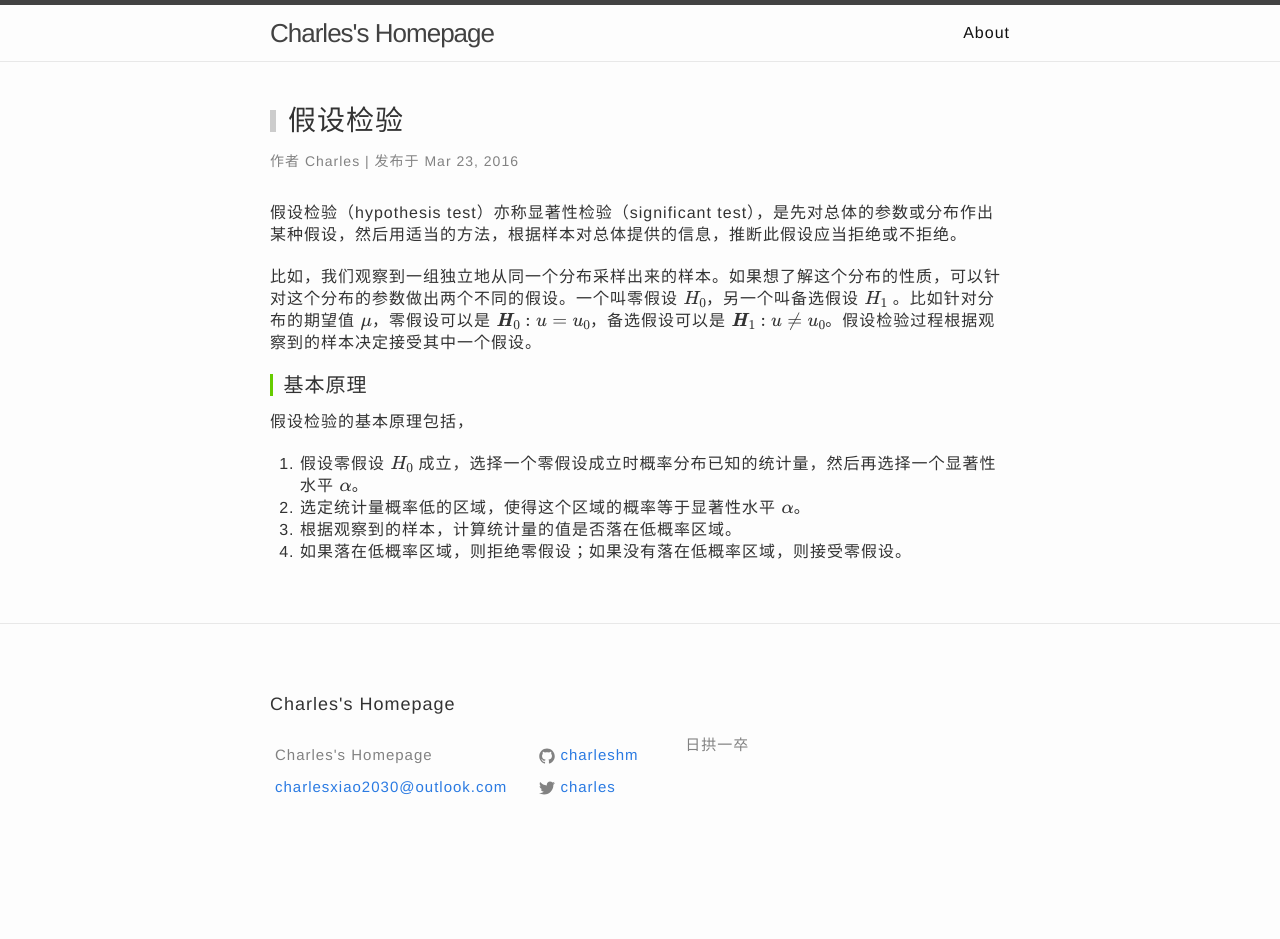
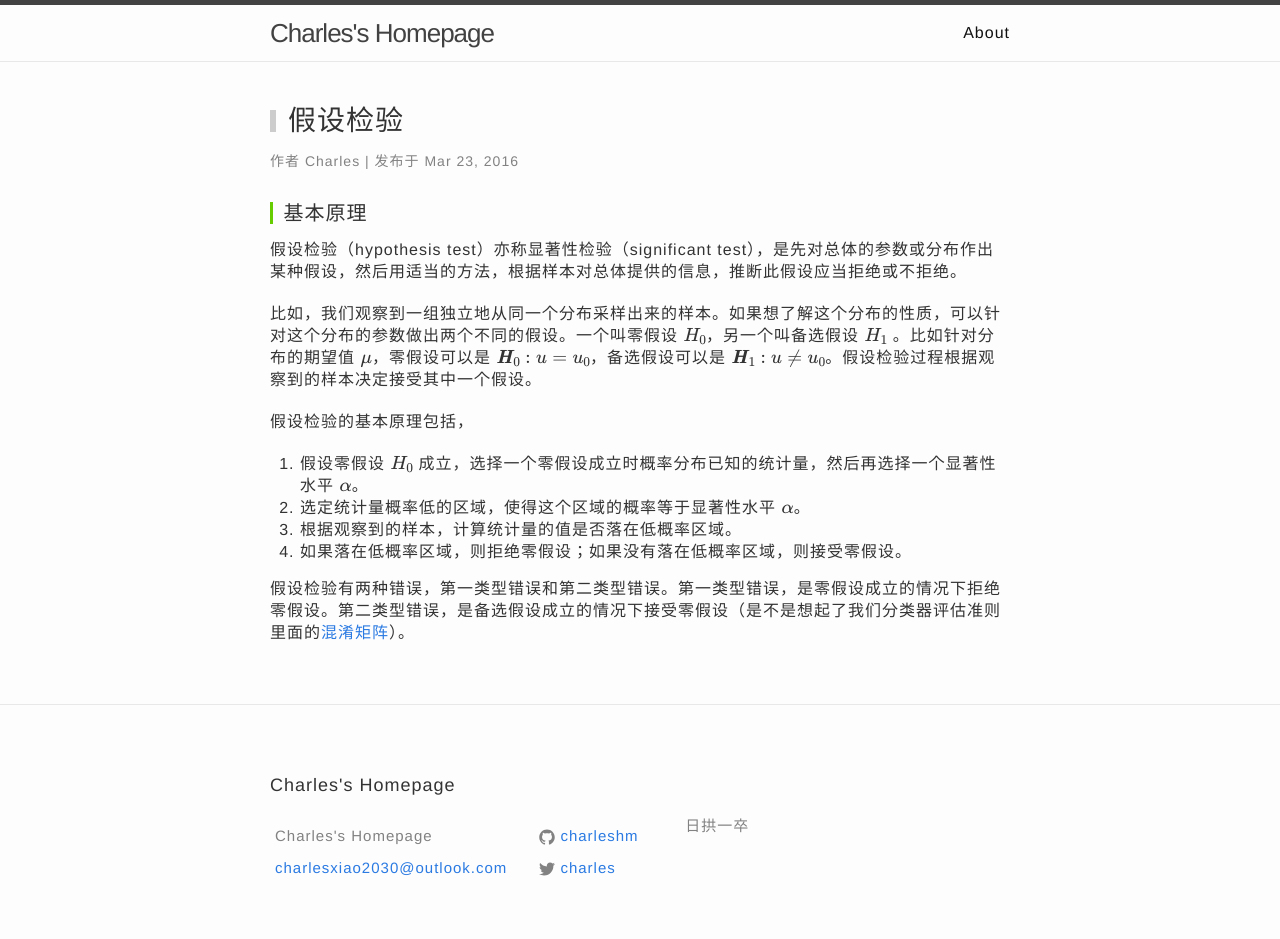
Before and after one commit to charleshm/charleshm.github.io, a Jekyll site: the page built from _posts/2016-03-23-Hypothesis-Testing.md, in a window 1280 px wide. Built offline with Jekyll 4.4.1, drawn with Linux system fonts in a browser that asks for light colours; some web fonts are replaced; formulas are drawn with MathJax 3; comment, search, counter and statistics services are not loaded; before the commit the page ends 900 px from its top, so only the background shows below that.

```diff
--- a/_posts/2016-03-23-Hypothesis-Testing.md
+++ b/_posts/2016-03-23-Hypothesis-Testing.md
@@ -7,15 +7,19 @@
 categories: 机器学习 统计学
 ---
 
+#### 基本原理
 假设检验（hypothesis  test）亦称显著性检验（significant test），是先对总体的参数或分布作出某种假设，然后用适当的方法，根据样本对总体提供的信息，推断此假设应当拒绝或不拒绝。
 
 比如，我们观察到一组独立地从同一个分布采样出来的样本。如果想了解这个分布的性质，可以针对这个分布的参数做出两个不同的假设。一个叫零假设 $H_0$，另一个叫备选假设 $H_1$ 。比如针对分布的期望值 $\mu$，零假设可以是 $\pmb{H}_0:u = u_0$，备选假设可以是 $\pmb{H}_1: u\neq u_0$。假设检验过程根据观察到的样本决定接受其中一个假设。
 
-
-#### 基本原理
 假设检验的基本原理包括，
 
  1. 假设零假设 $H_0$ 成立，选择一个零假设成立时概率分布已知的统计量，然后再选择一个显著性水平 $\alpha$。
  2. 选定统计量概率低的区域，使得这个区域的概率等于显著性水平 $\alpha$。
  3. 根据观察到的样本，计算统计量的值是否落在低概率区域。
  4. 如果落在低概率区域，则拒绝零假设；如果没有落在低概率区域，则接受零假设。
+
+假设检验有两种错误，第一类型错误和第二类型错误。第一类型错误，是零假设成立的情况下拒绝零假设。第二类型错误，是备选假设成立的情况下接受零假设（是不是想起了我们分类器评估准则里面的[混淆矩阵][1]）。
+
+
+  [1]: http://charlesx.top/2016/03/Classification-Model-Performance/
```
